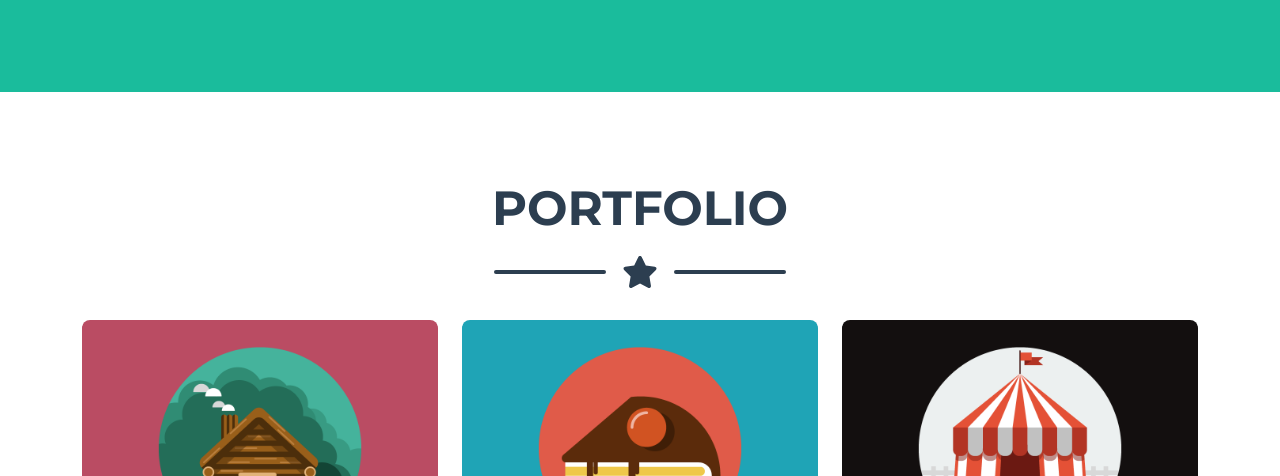
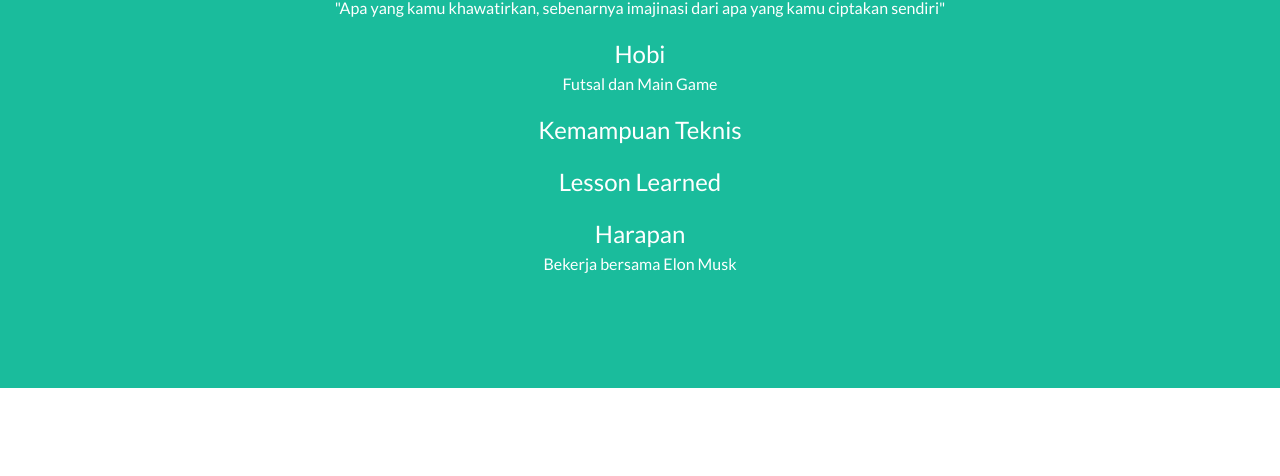
Before and after one commit to ZahranAn/WEB, a plain HTML site: page index.html in a window 1280 px wide. Shown: the part 691-1167 px from the top of the page. Drawn offline with nearby package versions, Linux system fonts and the light colour scheme.

Commit message:
Nambahin data diri

```diff
--- a/index.html
+++ b/index.html
@@ -48,7 +48,16 @@
                     <div class="divider-custom-line"></div>
                 </div>
                 <!-- Masthead Subheading-->
-                <p class="masthead-subheading font-weight-light mb-0">Mahasiswa</p>
+                <p class="masthead-subheading font-weight-light mb-0">Motto Hidup</p>
+                <p>"Apa yang kamu khawatirkan, sebenarnya imajinasi dari apa yang kamu ciptakan sendiri"</p>
+                <p class="masthead-subheading font-weight-light mb-0">Hobi</p>
+                <p>Futsal dan Main Game</p>
+                <p class="masthead-subheading font-weight-light mb-0">Kemampuan Teknis</p>
+                <p></p>
+                <p class="masthead-subheading font-weight-light mb-0">Lesson Learned</p>
+                <p></p>
+                <p class="masthead-subheading font-weight-light mb-0">Harapan</p>
+                <p>Bekerja bersama Elon Musk</p>
             </div>
         </header>
         <!-- Portfolio Section-->
```
